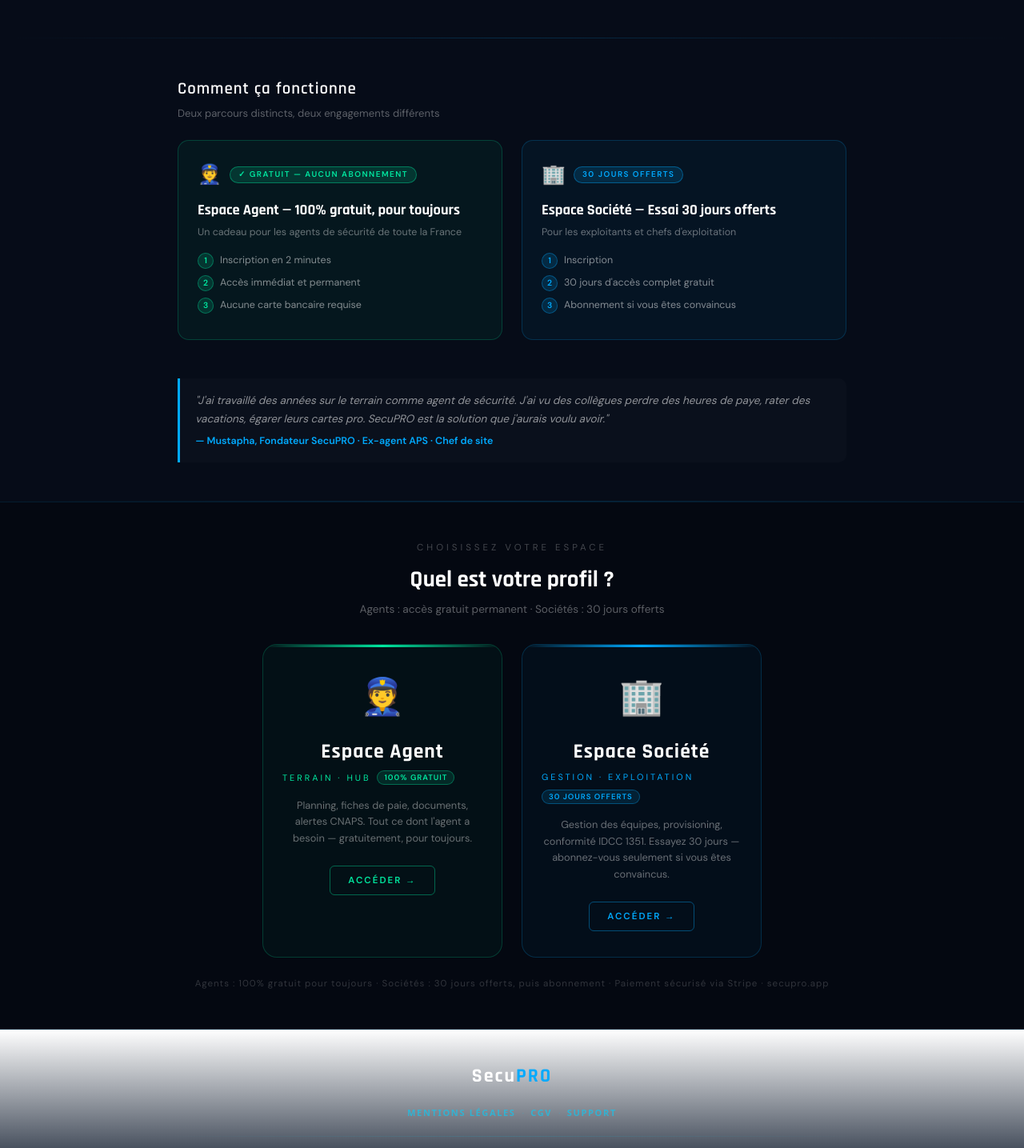
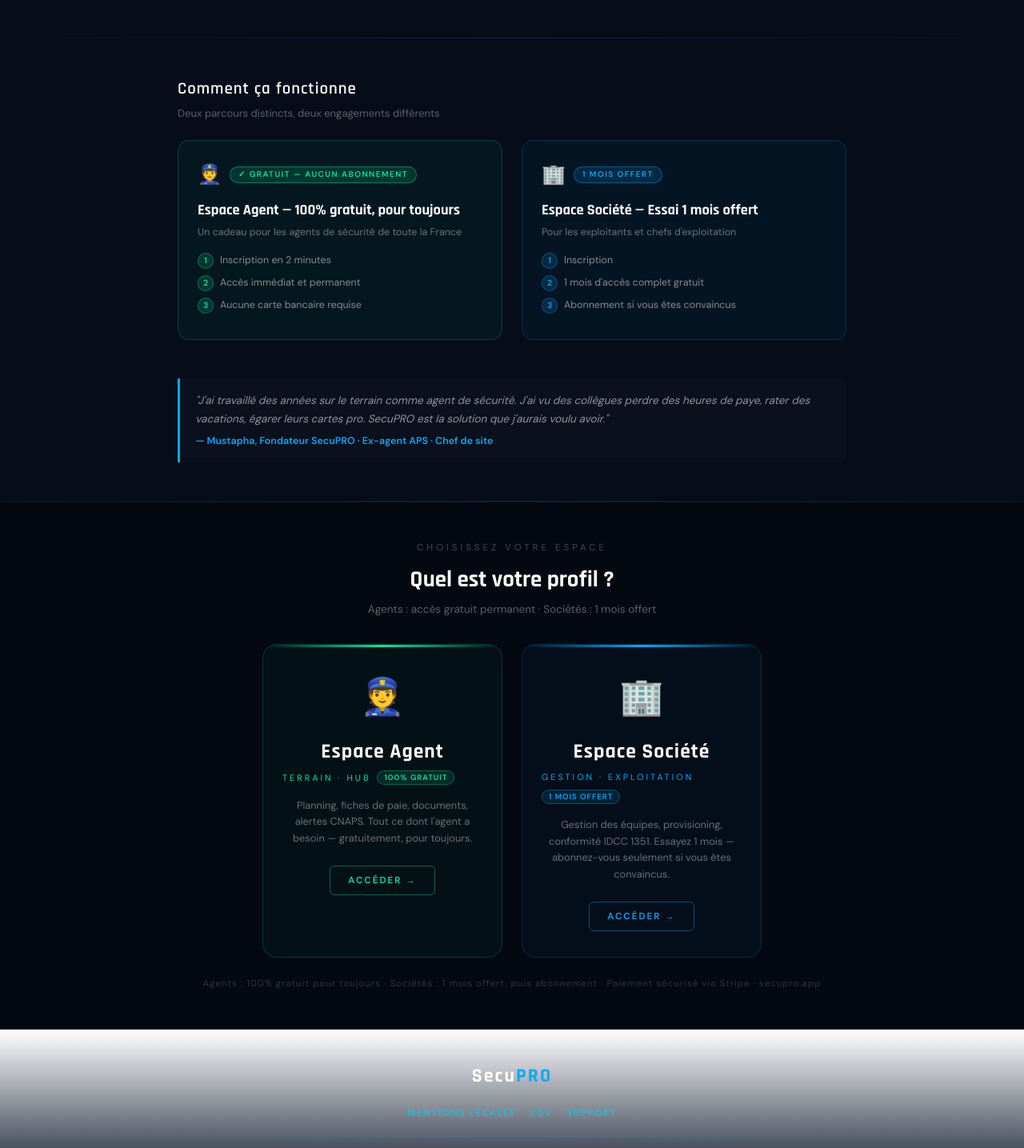
Before and after one commit to mousjolicoeur-rgb/secupro, a Next.js app: page / in a window 1280 px wide. Shown: the part 2409-3844 px from the top of the page at 80% size. Built offline with nearby package versions, Linux system fonts and the light colour scheme.

Commit message:
fix: landing page — 30 jours → 1 mois offert (sociétés)
7 occurrences remplacées dans app/page.tsx : badges, titres, étapes, sous-titre Access Choice et footer bas de page.

Co-Authored-By: Claude Sonnet 4.6 <noreply@anthropic.com>

```diff
--- a/app/page.tsx
+++ b/app/page.tsx
@@ -282,12 +282,12 @@ export default function HomePage() {
               <div style={{ display: 'flex', alignItems: 'center', gap: '10px', marginBottom: '0.8rem' }}>
                 <div style={{ fontSize: '1.5rem' }}>🏢</div>
                 <span style={{ display: 'inline-flex', alignItems: 'center', gap: '5px', background: 'rgba(0,170,255,0.15)', border: '1px solid rgba(0,170,255,0.4)', borderRadius: '20px', padding: '2px 10px', fontSize: '0.62rem', letterSpacing: '1.5px', color: '#0af', textTransform: 'uppercase', fontWeight: 700 }}>
-                  30 JOURS OFFERTS
+                  1 MOIS OFFERT
                 </span>
               </div>
-              <div style={{ fontFamily: "'Rajdhani', sans-serif", fontSize: '1.15rem', fontWeight: 700, marginBottom: '0.25rem' }}>Espace Société — Essai 30 jours offerts</div>
+              <div style={{ fontFamily: "'Rajdhani', sans-serif", fontSize: '1.15rem', fontWeight: 700, marginBottom: '0.25rem' }}>Espace Société — Essai 1 mois offert</div>
               <div style={{ fontSize: '0.78rem', color: 'rgba(255,255,255,0.4)', marginBottom: '1rem', lineHeight: 1.5 }}>Pour les exploitants et chefs d&apos;exploitation</div>
-              {["Inscription", "30 jours d'accès complet gratuit", "Abonnement si vous êtes convaincus"].map((s, i) => (
+              {["Inscription", "1 mois d'accès complet gratuit", "Abonnement si vous êtes convaincus"].map((s, i) => (
                 <div key={i} style={{ display: 'flex', alignItems: 'center', gap: '8px', fontSize: '0.78rem', color: 'rgba(255,255,255,0.5)', marginBottom: '8px' }}>
                   <div style={{ width: '20px', height: '20px', borderRadius: '50%', background: 'rgba(0,170,255,0.15)', border: '1px solid rgba(0,170,255,0.35)', display: 'flex', alignItems: 'center', justifyContent: 'center', fontSize: '0.65rem', color: '#0af', fontWeight: 700, flexShrink: 0 }}>{i + 1}</div>
                   {s}
@@ -313,7 +313,7 @@ export default function HomePage() {
           <div style={{ maxWidth: '900px', margin: '0 auto' }}>
             <div style={{ textAlign: 'center', fontSize: '0.72rem', letterSpacing: '4px', textTransform: 'uppercase', color: 'rgba(255,255,255,0.25)', marginBottom: '0.6rem' }}>Choisissez votre espace</div>
             <div style={{ fontFamily: "'Rajdhani', sans-serif", fontSize: '1.8rem', fontWeight: 700, textAlign: 'center', marginBottom: '0.4rem' }}>Quel est votre profil ?</div>
-            <div style={{ textAlign: 'center', fontSize: '0.85rem', color: 'rgba(255,255,255,0.35)', marginBottom: '2rem' }}>Agents : accès gratuit permanent · Sociétés : 30 jours offerts</div>
+            <div style={{ textAlign: 'center', fontSize: '0.85rem', color: 'rgba(255,255,255,0.35)', marginBottom: '2rem' }}>Agents : accès gratuit permanent · Sociétés : 1 mois offert</div>
             <div style={{ display: 'flex', gap: '1.5rem', justifyContent: 'center', flexWrap: 'wrap' }}>
               <Link href="/agent" className="sp-access-card agent" style={{ flex: 1, minWidth: '240px', maxWidth: '300px', textDecoration: 'none', display: 'block' }}>
                 <span style={{ fontSize: '2.8rem', marginBottom: '1rem', display: 'block' }}>👮</span>
@@ -330,14 +330,14 @@ export default function HomePage() {
                 <div style={{ fontFamily: "'Rajdhani', sans-serif", fontSize: '1.6rem', fontWeight: 700, letterSpacing: '1px', marginBottom: '0.2rem' }}>Espace Société</div>
                 <div style={{ display: 'flex', alignItems: 'center', gap: '8px', marginBottom: '1rem', flexWrap: 'wrap' }}>
                   <span style={{ fontSize: '0.68rem', letterSpacing: '3px', textTransform: 'uppercase', color: '#0af' }}>Gestion · Exploitation</span>
-                  <span style={{ display: 'inline-flex', alignItems: 'center', background: 'rgba(0,170,255,0.12)', border: '1px solid rgba(0,170,255,0.35)', borderRadius: '20px', padding: '1px 8px', fontSize: '0.6rem', letterSpacing: '1px', color: '#0af', fontWeight: 700, textTransform: 'uppercase' }}>30 JOURS OFFERTS</span>
+                  <span style={{ display: 'inline-flex', alignItems: 'center', background: 'rgba(0,170,255,0.12)', border: '1px solid rgba(0,170,255,0.35)', borderRadius: '20px', padding: '1px 8px', fontSize: '0.6rem', letterSpacing: '1px', color: '#0af', fontWeight: 700, textTransform: 'uppercase' }}>1 MOIS OFFERT</span>
                 </div>
-                <div style={{ fontSize: '0.8rem', color: 'rgba(255,255,255,0.4)', lineHeight: 1.6, marginBottom: '1.5rem' }}>Gestion des équipes, provisioning, conformité IDCC 1351. Essayez 30 jours — abonnez-vous seulement si vous êtes convaincus.</div>
+                <div style={{ fontSize: '0.8rem', color: 'rgba(255,255,255,0.4)', lineHeight: 1.6, marginBottom: '1.5rem' }}>Gestion des équipes, provisioning, conformité IDCC 1351. Essayez 1 mois — abonnez-vous seulement si vous êtes convaincus.</div>
                 <div style={{ display: 'inline-block', fontSize: '0.72rem', letterSpacing: '2px', textTransform: 'uppercase', padding: '0.55rem 1.4rem', borderRadius: '6px', fontWeight: 600, border: '1px solid rgba(0,170,255,0.4)', color: '#0af' }}>Accéder →</div>
               </Link>
             </div>
             <div style={{ textAlign: 'center', marginTop: '1.5rem', fontSize: '0.72rem', color: 'rgba(255,255,255,0.18)', letterSpacing: '1px' }}>
-              Agents : 100% gratuit pour toujours · Sociétés : 30 jours offerts, puis abonnement · Paiement sécurisé via Stripe · secupro.app
+              Agents : 100% gratuit pour toujours · Sociétés : 1 mois offert, puis abonnement · Paiement sécurisé via Stripe · secupro.app
             </div>
           </div>
         </div>
```
